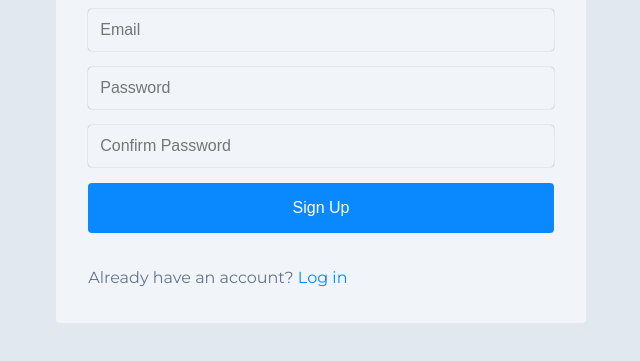
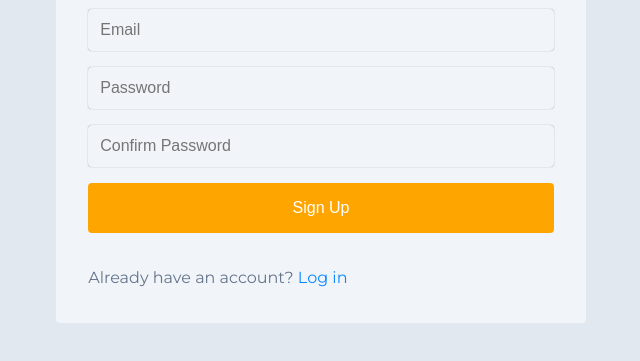
Before and after one commit to pranaykumar2/IVS, a plain HTML site: page login-signup/signup.html in a window 1280 px wide. In both pictures the pointer is over the input "Sign Up". Shown: the part 289-650 px from the top of the page, without its empty margins (319-959 px from the left). Drawn offline with Linux system fonts and the light colour scheme.

Commit message:
Update signup-style.css
Signed-off-by: Pranay Kumar <151812978+pranaykumar2@users.noreply.github.com>

```diff
--- a/login-signup/signup-style.css
+++ b/login-signup/signup-style.css
@@ -231,7 +231,7 @@ input:not([type="submit"]):user-invalid {
 }
 
 .form-submit:hover {
-  background-color: var(--primary-50);
+  background-color: orange !important;
 }
 
 .form-footer {
```
